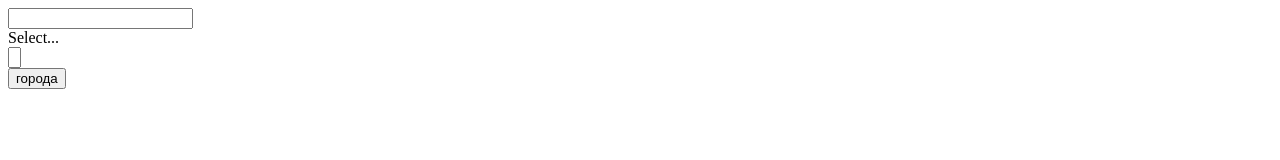
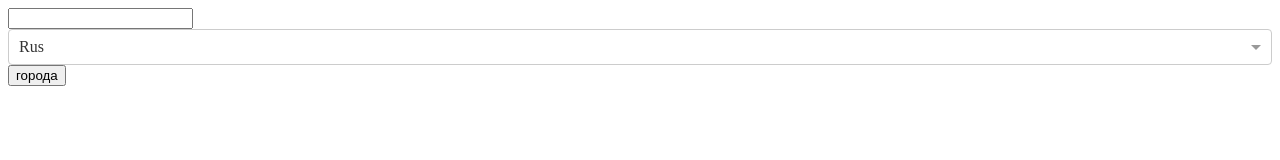
Before and after one commit to pogman25/weather, a React app: page / in a window 1280 px wide. Shown: the top 160 px of the page. Built offline with nearby package versions, Linux system fonts and the light colour scheme; the HTML template or start-up script is replaced by a standard one.

Commit message:
find current city

```diff
--- a/src/app/containers/App/country.ts
+++ b/src/app/containers/App/country.ts
@@ -1,26 +1,26 @@
-export const country = [
+export const countries = [
     {
         value: 'Russia',
         label: 'Rus'
+    },
+    {
+        value: 'Ukraine',
+        label: 'Ukr'
+    },
+    {
+        value: 'Belarus',
+        label: 'Belarus'
     },
     {
         value: 'France',
         label: 'Fra'
     },
     {
-        value: 'USA',
-        label: 'USA'
-    },
-    {
         value: 'Germany',
         label: 'Ger'
     },
     {
-        value: 'Ukrain',
-        label: 'Ukr'
-    },
-    {
-        value: 'Angli',
-        label: 'Ukr'
+        value: 'England',
+        label: 'UK'
     }
 ]
--- a/src/app/containers/App/duck.ts
+++ b/src/app/containers/App/duck.ts
@@ -30,9 +30,10 @@ export const showError = payload => ({
     payload
 });
 
-export const getCity = (name: string) => ({
+export const getCity = (name: string, country: string) => ({
     type: GET_CITY,
-    name
+    name,
+    country
 });
 
 export const receiveCity = payload => ({
--- a/src/app/containers/App/index.tsx
+++ b/src/app/containers/App/index.tsx
@@ -4,6 +4,8 @@ import { bindActionCreators, Dispatch } from 'redux';
 import { getCity } from './duck';
 import Select from 'react-select';
 import { IStore } from 'src/core/reducers/interfaces';
+import { countries } from './country';
+import 'react-select/dist/react-select.css';
 
 const mapStateToProps = (store: IStore) => ({
     app: store.app
@@ -19,7 +21,11 @@ const mapDispatchToProps = (dispatch: Dispatch<IStore>) =>
 
 class App extends React.Component<any, any> {
     state = {
-        city: ''
+        city: '',
+        country: {
+            value: 'Russia',
+            label: 'Rus'
+        }
     };
 
     handleChange = (e: React.FormEvent<HTMLInputElement>) => {
@@ -30,18 +36,28 @@ class App extends React.Component<any, any> {
     };
 
     getCity = () => {
-        const { city } = this.state;
-        this.props.getCity(city);
+        const { city, country } = this.state;
+        this.props.getCity(city, country.value);
+    };
+
+    handleSelect = country => {
+        this.setState({
+            country
+        });
     };
 
     render() {
-        const { app } = this.props;
-        console.log(app);
+        const { country, city } = this.state;
         return (
             <div>
-                <input type="text" name="name" onChange={this.handleChange} />
+                <input type="text" name="name" value={city} onChange={this.handleChange} />
                 <Select
                     name="country"
+                    value={country.value}
+                    options={countries}
+                    onChange={this.handleSelect}
+                    clearable={false}
+                    searchable={false}
                 />
                 <button onClick={this.getCity}>города</button>
             </div>
--- a/src/app/containers/App/saga.ts
+++ b/src/app/containers/App/saga.ts
@@ -17,8 +17,8 @@ export function* callAPI(url, params?) {
 }
 
 export function* getCity(action) {
-    const { name } = action;
-    const url = `Russia/${name}.json`;
+    const { name, country } = action;
+    const url = `${country}/${name.replace(/ /g, '_')}.json`;
     try {
         const { status, data } = yield call(callAPI, url);
         if (status === 200) {
--- a/src/utils/index.ts
+++ b/src/utils/index.ts
@@ -6,7 +6,7 @@ export default async function fetchData(
 ): Promise<AxiosResponse> {
     return axios({
         timeout: 10000,
-        baseURL: 'http://api.wunderground.com/api/ee257faae9ad87ce/geolookup/q/',
+        baseURL: 'http://api.wunderground.com/api/ee257faae9ad87ce/forecast/q/',
         url,
         ...params
     });
```
